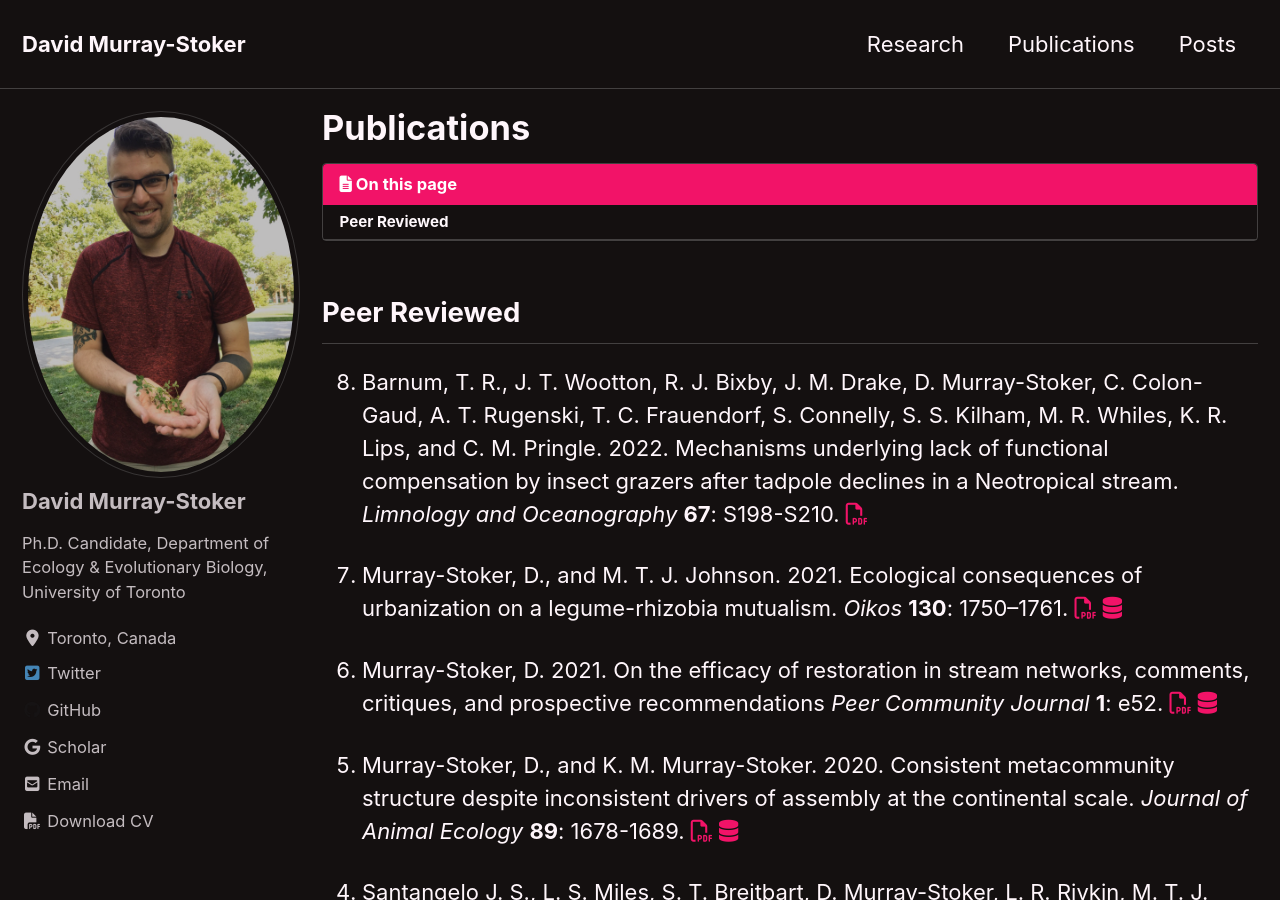
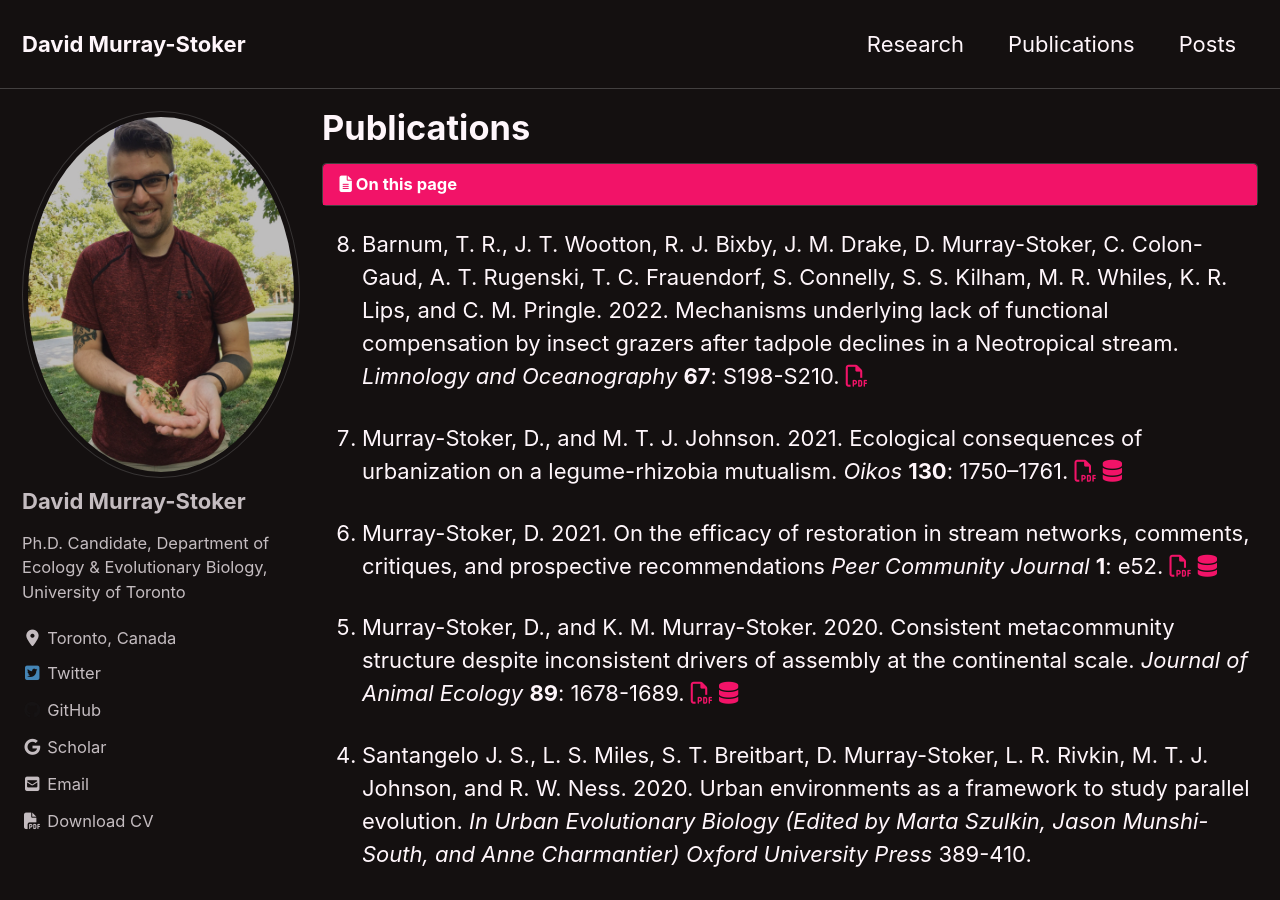
Before and after one commit to dmurraystoker/dmurraystoker.github.io, a Jekyll site: the page built from _pages/publications.md, in a window 1280 px wide and 900 px high. Built offline with Jekyll 4.4.1, drawn with Linux system fonts in a browser that asks for light colours; cached includes are drawn as plain includes; nearby versions of some CDN libraries.

Commit message:
Update publications.md

```diff
--- a/_pages/publications.md
+++ b/_pages/publications.md
@@ -8,6 +8,4 @@ toc: true
 last_modified_at: 24 April 2022
 ---
 
-## Peer Reviewed
-
 {% include publications.html %}
```
